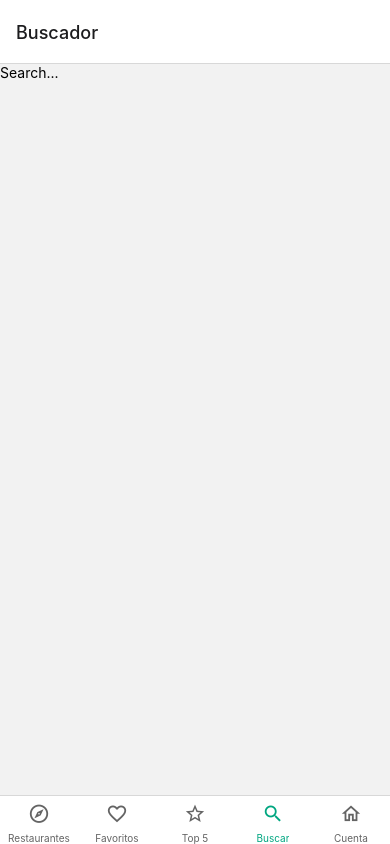
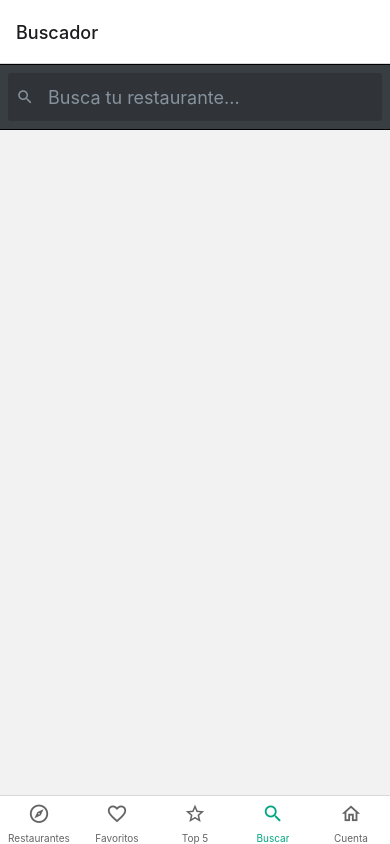
Before and after one commit to GiselaCapozzi/5-tenedores-ReactNative, a React Native app: screen /search in a window 390 px wide. Built offline with nearby package versions, Linux system fonts and the light colour scheme; no server answers; the database is empty.

Commit message:
Barra de busqueda

```diff
--- a/app/components/Ranking/ListTopRestaurants.js
+++ b/app/components/Ranking/ListTopRestaurants.js
@@ -19,7 +19,7 @@ const ListTopRestaurants = (props) => {
 
 const Restaurant = (props) => {
   const { restaurant, navigation } = props;
-  const { name, rating, images, description } = restaurant.item;
+  const { id, name, rating, images, description } = restaurant.item;
   const [iconColor, setIconColor] = useState('#000');
 
   useEffect(() => {
@@ -33,33 +33,31 @@ const Restaurant = (props) => {
   }, [])
 
   return (
-    <TouchableOpacity>
-      <Card
-        containerStyle={styles.containerCard}
-      >
+    <TouchableOpacity
+      // onPress={() =>
+      //   navigation.navigate("restaurants", {screen: 'restaurant', params:{id: id}})
+      // }
+    >
+      <Card containerStyle={styles.containerCard}>
         <Icon
-          type='material-community'
-          name='chess-queen'
+          type="material-community"
+          name="chess-queen"
           color={iconColor}
           size={40}
           containerStyle={styles.containerIcon}
         />
         <Image
           style={styles.restaurantImage}
-          resizeMode='cover'
+          resizeMode="cover"
           source={
-            images[0] ?
-            {uri: images[0]} :
-            require('../../../assets/img/no-image.png')
+            images[0]
+              ? { uri: images[0] }
+              : require("../../../assets/img/no-image.png")
           }
         />
         <View style={styles.titleRating}>
           <Text style={styles.title}>{name}</Text>
-          <Rating
-            imageSize={20}
-            startingValue={rating}
-            readonly
-          />
+          <Rating imageSize={20} startingValue={rating} readonly />
         </View>
         <Text style={styles.description}>{description}</Text>
       </Card>
--- a/app/screens/Favorites.js
+++ b/app/screens/Favorites.js
@@ -222,7 +222,7 @@ const Restaurant = (props) => {
   return (
     <View style={styles.restaurant}>
       <TouchableOpacity
-        onPress={() => navigation.navigate('restaurants', { screen: 'restaurant', params: {id} })}
+        onPress={() => navigation.navigate('restaurants', { screen: 'restaurant', params: { id } })}
       >
       <Image
         resizeMode='cover'
--- a/app/screens/Search.js
+++ b/app/screens/Search.js
@@ -1,15 +1,28 @@
-import React from 'react';
-import { View, Text } from 'react-native';
+import React, { useState, useEffect } from 'react';
+import { StyleSheet, View, Text, FlatList, Image } from 'react-native';
+import { SearchBar, ListItem, Icon } from 'react-native-elements';
 
 // Buscador
-const Search = () => {
+const Search = (props) => {
+const { navigation } = props;
+const [search, setSearch] = useState('');
+
   return (
     <View>
-      <Text>
-        Search...
-      </Text>
+      <SearchBar
+        placeholder='Busca tu restaurante...'
+        onChangeText={(e) => setSearch(e)}
+        containerStyle={styles.searchBar}
+        value={search}
+      />
     </View>
   )
 };
 
+const styles = StyleSheet.create({
+  searchBar: {
+    marginBottom: 20
+  }
+});
+
 export default Search;
```
Also changed, not shown: assets/img/no-result-found.png (added).
